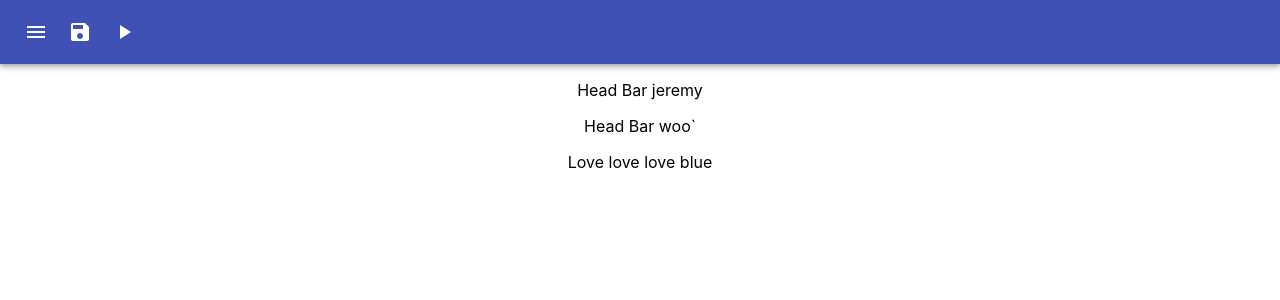
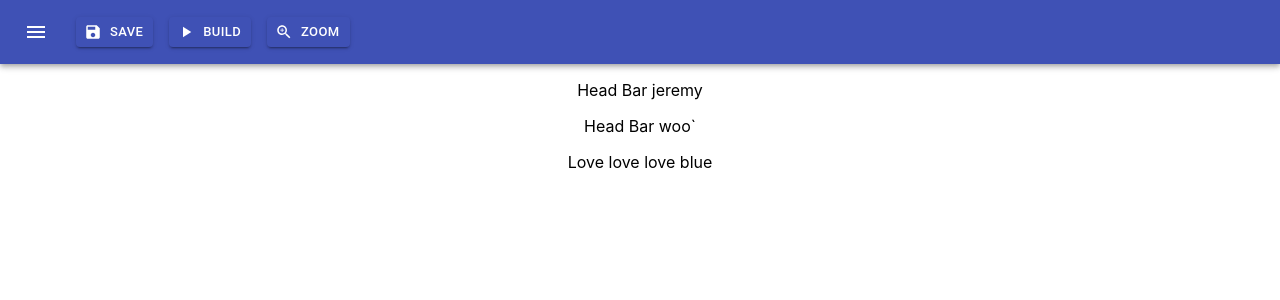
Before and after one commit to appcoreopc/rValtioTrader, a React (Create React App) app in the folder trader/: page / in a window 1280 px wide. Shown: the top 300 px of the page. Built offline with nearby package versions, Linux system fonts and the light colour scheme.

Commit message:
added button with icon

```diff
--- a/trader/src/components/toolbar/buildButton.tsx
+++ b/trader/src/components/toolbar/buildButton.tsx
@@ -1,13 +1,22 @@
-import React, { Suspense, lazy } from 'react';
+import React, { useState } from 'react';
 import PlayArrowIcon from '@material-ui/icons/PlayArrow';
 import { useStyles } from './style';
+import Button from '@material-ui/core/Button';
 
-export const SaveButton = () => {
+
+export const BuildButton = () => {
+
     const classes = useStyles();
+    const [enabled, setActive] = useState(false);
 
     return (
       <>
-        <PlayArrowIcon className={classes.toolBarButton} onClick={() => { alert('click')}}/>
+        <Button
+        variant="contained"
+        color="primary"
+        size="small"
+        className={classes.menuButton} onClick={() => { alert('clicked') }}
+        startIcon={<PlayArrowIcon />}>Build</Button>
       </>
     );
   }
--- a/trader/src/components/toolbar/saveButton.tsx
+++ b/trader/src/components/toolbar/saveButton.tsx
@@ -1,19 +1,21 @@
-
-import AppBar from '@material-ui/core/AppBar';
-import Toolbar from '@material-ui/core/Toolbar';
-import IconButton from '@material-ui/core/IconButton';
-import MenuIcon from '@material-ui/icons/Menu';
-import React, { Suspense, lazy } from 'react';
+import React, { useState, Suspense, lazy } from 'react';
 import SaveIcon from '@material-ui/icons/Save';
-import PlayArrowIcon from '@material-ui/icons/PlayArrow';
 import { useStyles } from './style';
+import Button from '@material-ui/core/Button';
 
 export const SaveButton = () => {
+
     const classes = useStyles();
+    const [enabled, setActive] = useState(false);
 
     return (
       <>
-        <SaveIcon className={classes.toolBarButton} onClick={() => { alert('click')}}/>
+        <Button disabled={enabled}
+        variant="contained"
+        color="primary"
+        size="small"
+        className={classes.menuButton} onClick={() => { alert('clicked') }}
+        startIcon={<SaveIcon />}>Save</Button>
       </>
     );
   }
--- a/trader/src/components/toolbar/zoomButton.tsx
+++ b/trader/src/components/toolbar/zoomButton.tsx
@@ -1,19 +1,21 @@
 
-import AppBar from '@material-ui/core/AppBar';
-import Toolbar from '@material-ui/core/Toolbar';
-import IconButton from '@material-ui/core/IconButton';
-import MenuIcon from '@material-ui/icons/Menu';
-import React, { Suspense, lazy } from 'react';
-import SaveIcon from '@material-ui/icons/Save';
-import PlayArrowIcon from '@material-ui/icons/PlayArrow';
+import React, { Suspense, lazy, useState } from 'react';
 import { useStyles } from './style';
+import Button from '@material-ui/core/Button';
+import ZoomInIcon from '@material-ui/icons/ZoomIn';
 
 export const ZoomButton = () => {
     const classes = useStyles();
+    const [enabled, setActive] = useState(false);
 
     return (
       <>
-        <SaveIcon className={classes.toolBarButton} onClick={() => { alert('click')}}/>
+       <Button disabled={enabled}
+        variant="contained"
+        color="primary"
+        size="small"
+        className={classes.menuButton} onClick={() => { alert('clicked') }}
+        startIcon={<ZoomInIcon />}>Zoom</Button>
       </>
     );
   }
--- a/trader/src/components/trader/navigationBar.tsx
+++ b/trader/src/components/trader/navigationBar.tsx
@@ -5,8 +5,10 @@ import Toolbar from '@material-ui/core/Toolbar';
 import IconButton from '@material-ui/core/IconButton';
 import MenuIcon from '@material-ui/icons/Menu';
 import React, { Suspense, lazy } from 'react';
-import SaveIcon from '@material-ui/icons/Save';
-import PlayArrowIcon from '@material-ui/icons/PlayArrow';
+import { SaveButton } from '../toolbar/saveButton';
+import { BuildButton } from '../toolbar/buildButton';
+import { ZoomButton }  from '../toolbar/zoomButton';
+
 
 const useStyles = makeStyles((theme: Theme) =>
   createStyles({
@@ -34,10 +36,10 @@ export const NavigationBar = () => {
           <Toolbar >
             <IconButton edge="start" className={classes.menuButton} color="inherit" aria-label="menu">
               <MenuIcon />
-
-              <SaveIcon className={classes.toolBarButton} onClick={() => { alert('click')}}/>
-              <PlayArrowIcon className={classes.toolBarButton}/>
             </IconButton>
+            <SaveButton></SaveButton>
+            <BuildButton></BuildButton>
+            <ZoomButton></ZoomButton>
           </Toolbar>
         </AppBar>
       </div>
```
